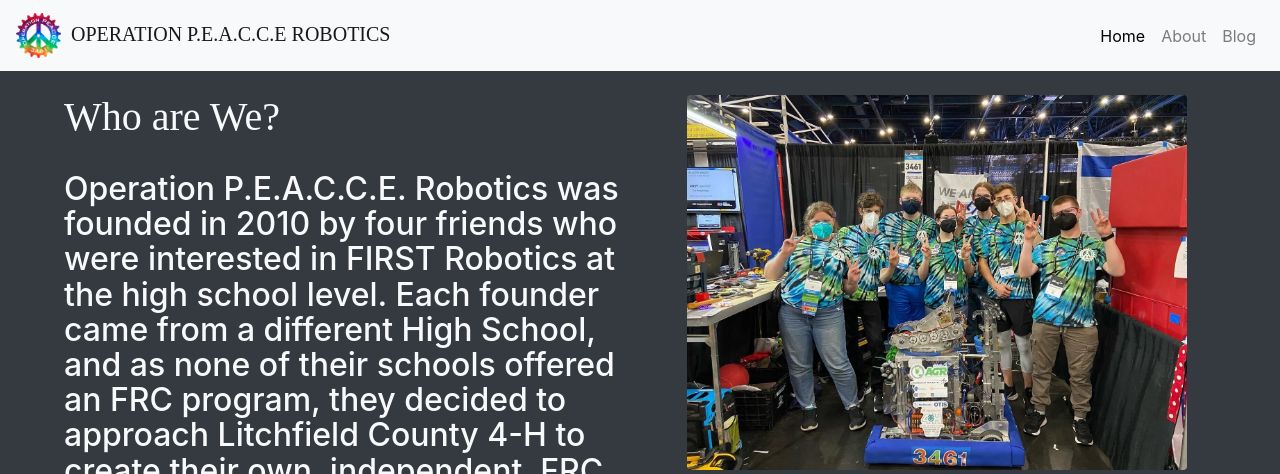
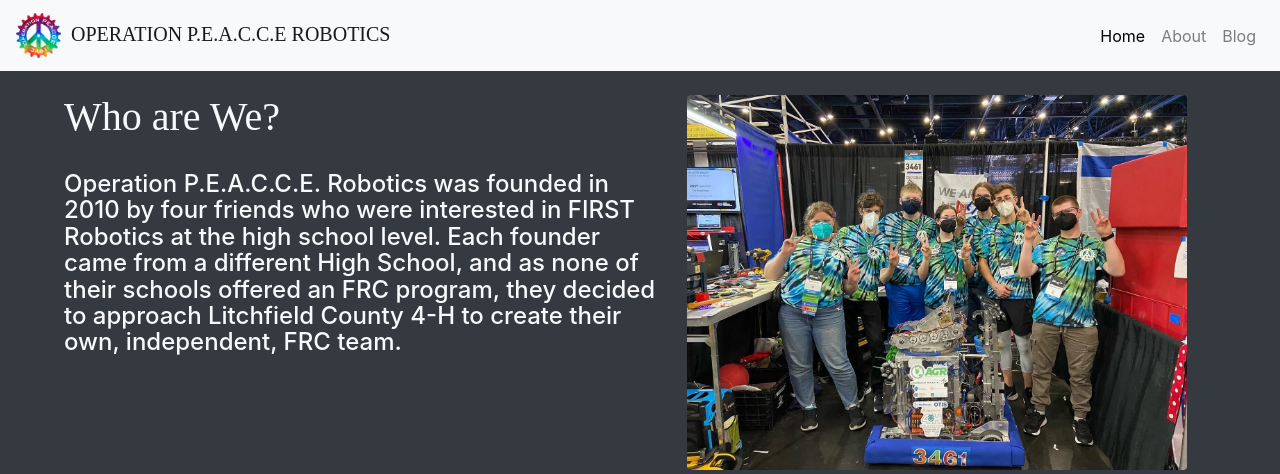
Before and after one commit to Operation-P-E-A-C-C-E-Robotics/Operation-P-E-A-C-C-E-Robotics.github.io, a Jekyll site: the page built from index.html, in a window 1280 px wide and 1352 px high. Shown: the top 474 px of the window. Built offline with Jekyll 4.4.1, drawn with Linux system fonts in a browser that asks for light colours; nearby versions of some CDN libraries; grey boxes are pictures that could not be loaded.

Commit message:
smaller text

```diff
--- a/index.html
+++ b/index.html
@@ -30,14 +30,14 @@ Your browser does not support HTML Video playback.
 
 
 <div class="row bg-dark text-light" style="padding-left: 5%;">
-    <div class="col"><h1 style="font-family: BankGothic;">Who are We?</h1><br><h2>Operation P.E.A.C.C.E. Robotics was founded in 2010 by four friends who were interested in FIRST Robotics at the high school level. Each founder came from a different High School, and as none of their schools offered an FRC program, they decided to approach Litchfield County 4-H to create their own, independent, FRC team.</h2></div>
+    <div class="col"><h1 style="font-family: BankGothic;">Who are We?</h1><br><h4>Operation P.E.A.C.C.E. Robotics was founded in 2010 by four friends who were interested in FIRST Robotics at the high school level. Each founder came from a different High School, and as none of their schools offered an FRC program, they decided to approach Litchfield County 4-H to create their own, independent, FRC team.</h4></div>
     <div class="col"><img class="rounded" src="/assets/images/WorldsPitPic.jpg" style="width:500px"></img></div>
   </div>
 
 <br>
 
 <div class="row bg-dark text-light" style="padding-left: 5%;">
-    <div class="col"><h1 style="font-family: BankGothic;">What is FIRST?</h1><br><h2>FIRST is an organization created to inspire kids to get involved in robotics STEM. There are several different programs in FIRST, each catering to a different age group: FIRST Lego League Jr. (K-grade 4), FIRST Lego League (4-8), FIRST Tech Challenge (7-12), and FIRST Robotics Competition (9-12). Our team is part of the FIRST Robotics Competition (or FRC).</h2></div>
+    <div class="col"><h1 style="font-family: BankGothic;">What is FIRST?</h1><br><h4>FIRST is an organization created to inspire kids to get involved in robotics STEM. There are several different programs in FIRST, each catering to a different age group: FIRST Lego League Jr. (K-grade 4), FIRST Lego League (4-8), FIRST Tech Challenge (7-12), and FIRST Robotics Competition (9-12). Our team is part of the FIRST Robotics Competition (or FRC).</h4></div>
     <div class="col"><img class="rounded" src="/assets/images/WeAreNEFirstPose.jpg" style="width:500px"></img></div>
 </div>
 
```
